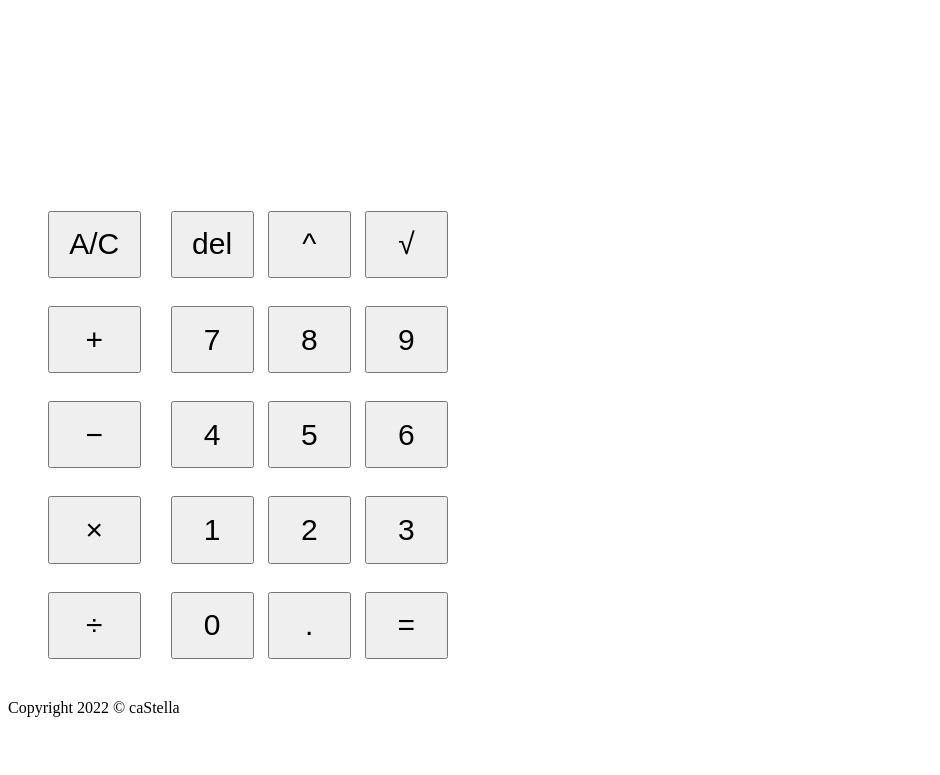
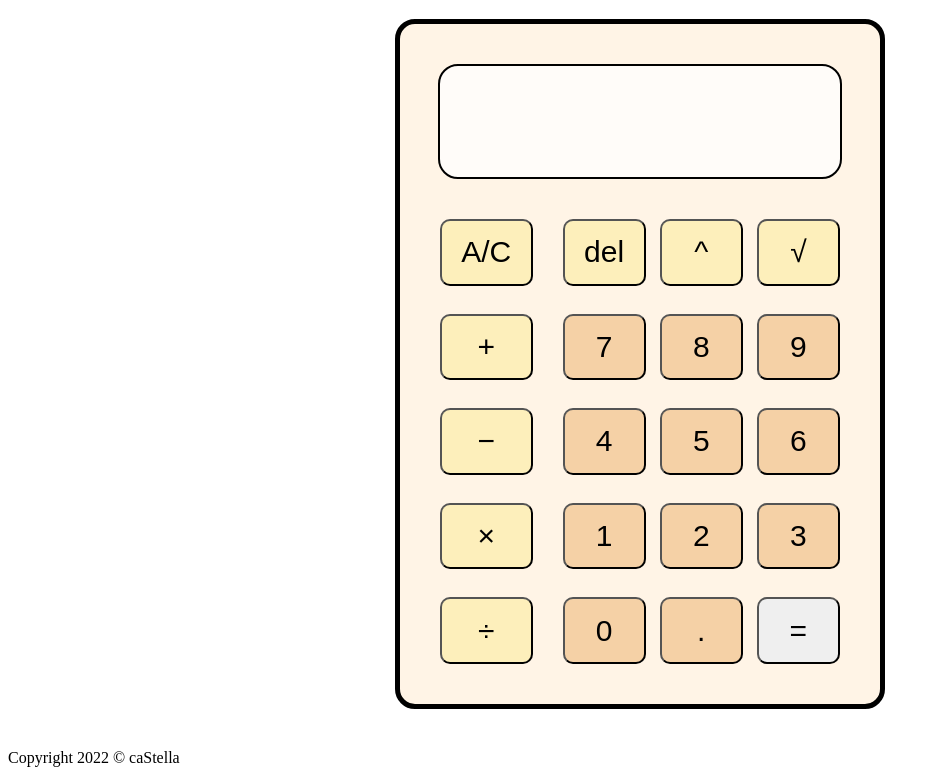
Before and after one commit to ca-Stella/odin-calculator, a plain HTML site: page index.html in a window 1280 px wide. Shown: the part 61-836 px from the top of the page, without its empty margins (0-940 px from the left). Before the commit the page ends 800 px from the top, so only its background shows below. Drawn offline with Linux system fonts and the light colour scheme.

Commit message:
Add basic CSS styling

```diff
--- a/styles.css
+++ b/styles.css
@@ -6,6 +6,13 @@ html {
 }
 
 /* Calculator */
+.main {
+  display: flex;
+  justify-content: center;
+  height: 100%;
+  margin-bottom: 40px;
+}
+
 .calculator {
   display: flex;
   flex-direction: column;
@@ -18,10 +25,12 @@ html {
   max-width: 360px;
   max-height: 560px;
   padding: 40px;
+  background-color:rgb(255, 244, 230);
+  border: 5px solid black;
+  border-radius: 20px;
 }
 
 #display {
-  font-size: 60px;
   text-align: end;
   display:flex;
   justify-content: end;
@@ -29,8 +38,11 @@ html {
   height: 25%;
   width: 100%;
   margin-bottom: 40px;
+  background-color:rgb(255, 252, 249);
+  font-size: 55px;
+  border: 2px solid black;
+  border-radius: 20px;
 }
-
 
 .calc-input {
   display: flex;
@@ -61,10 +73,24 @@ html {
 button {
   font-size: 30px;
   height: 15%;
+  border-radius: 10px;
 }
 
 .numbers button {
   width: 30%;
+}
+
+button.num {
+  background-color:rgba(235, 176, 105, 0.5);
+}
+
+.math button {
+  width: 100%;
+}
+
+button.operation,
+button.setting {
+  background-color: rgba(249, 225, 87, 0.3);
 }
 
 /* Footer */
```
